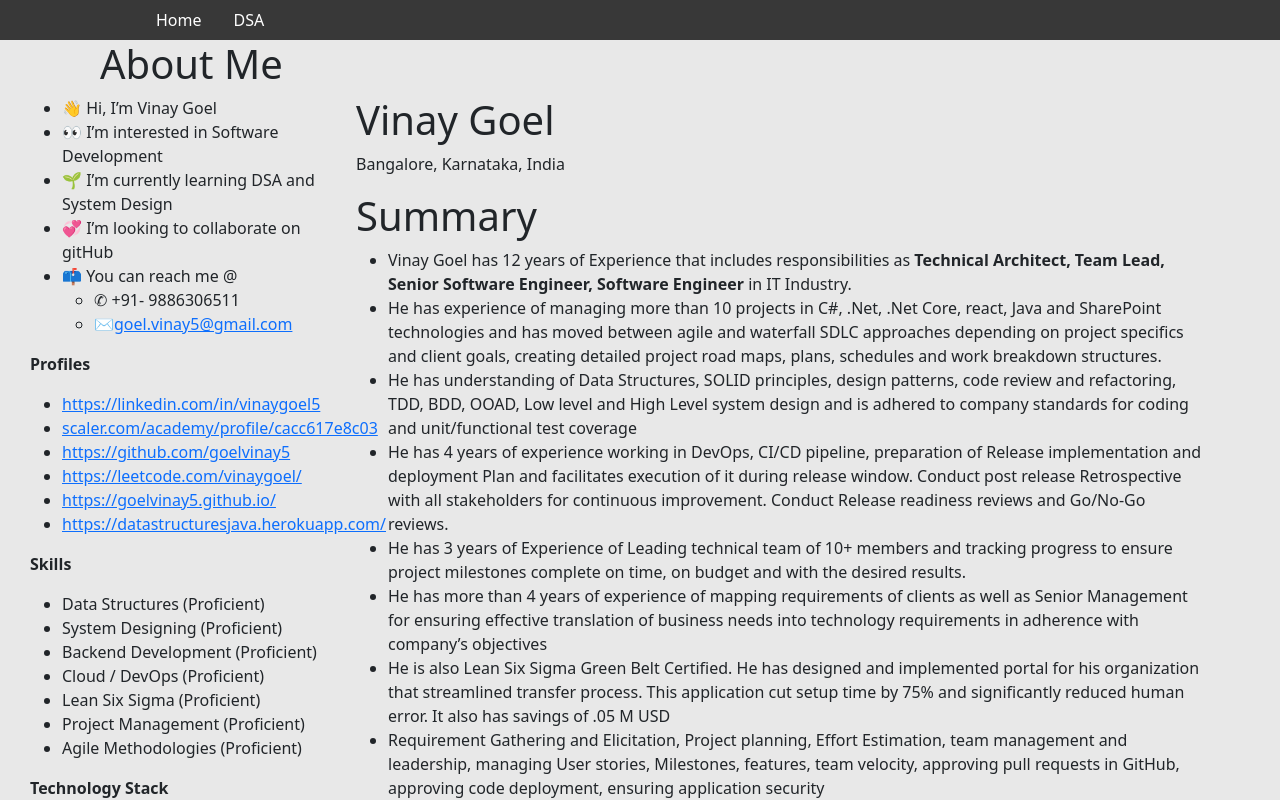
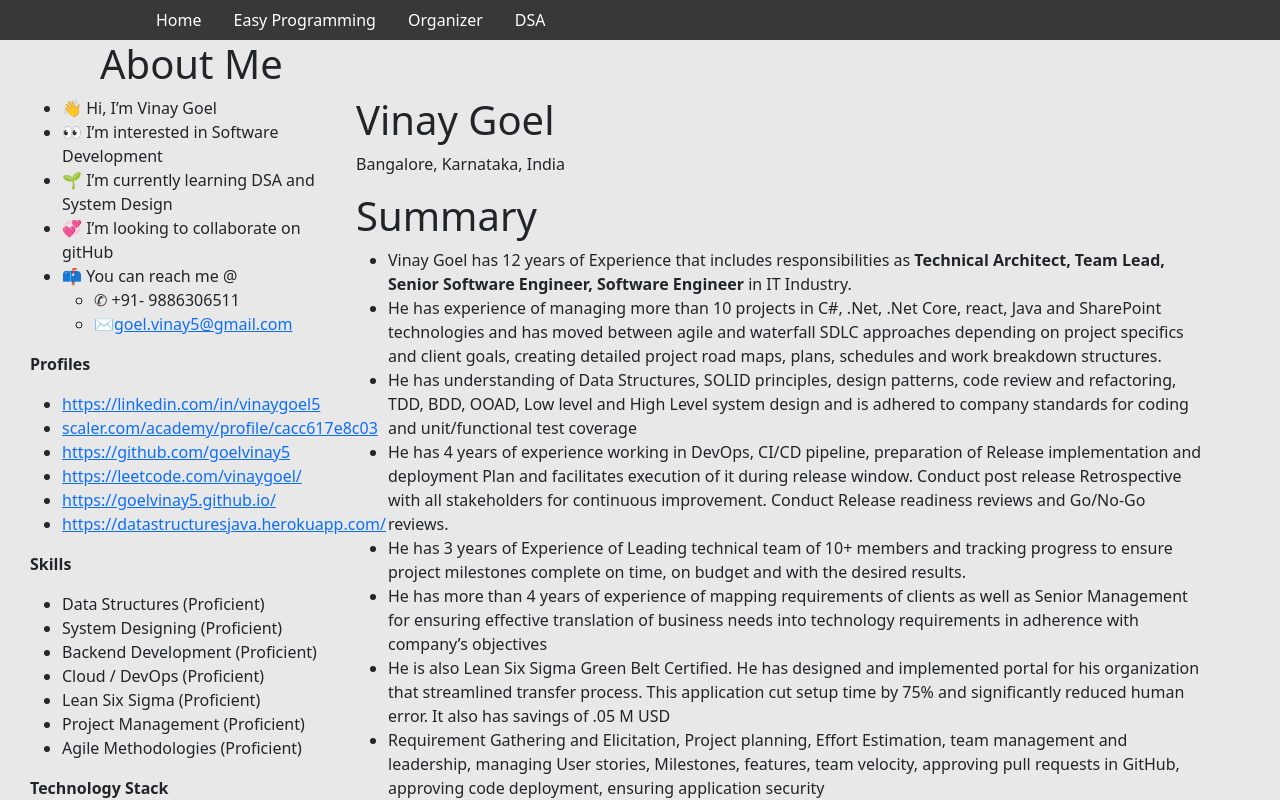
Before and after one commit to goelvinay5/goelvinay5.github.io, a React (Create React App) app: page / in a window 1280 px wide. Shown: the top 800 px of the page. Built offline with nearby package versions, Linux system fonts and the light colour scheme.

Commit message:
added links for easy programming and organizer

```diff
--- a/src/components/Navbar/index.js
+++ b/src/components/Navbar/index.js
@@ -15,6 +15,8 @@ return (
 		<Bars />
 		<NavMenu>
       <NavLink to='/home' activeStyle>Home</NavLink>
+	<NavLink to='/easyprogramming' activeStyle>Easy Programming</NavLink>
+	<NavLink to='/organizer' activeStyle>Organizer</NavLink>
       <NavLink to='/dsa' activeStyle>DSA</NavLink>
       {/* Second Nav */}
       {/* <NavBtnLink to='/sign-in'>Sign In</NavBtnLink> */}
```
